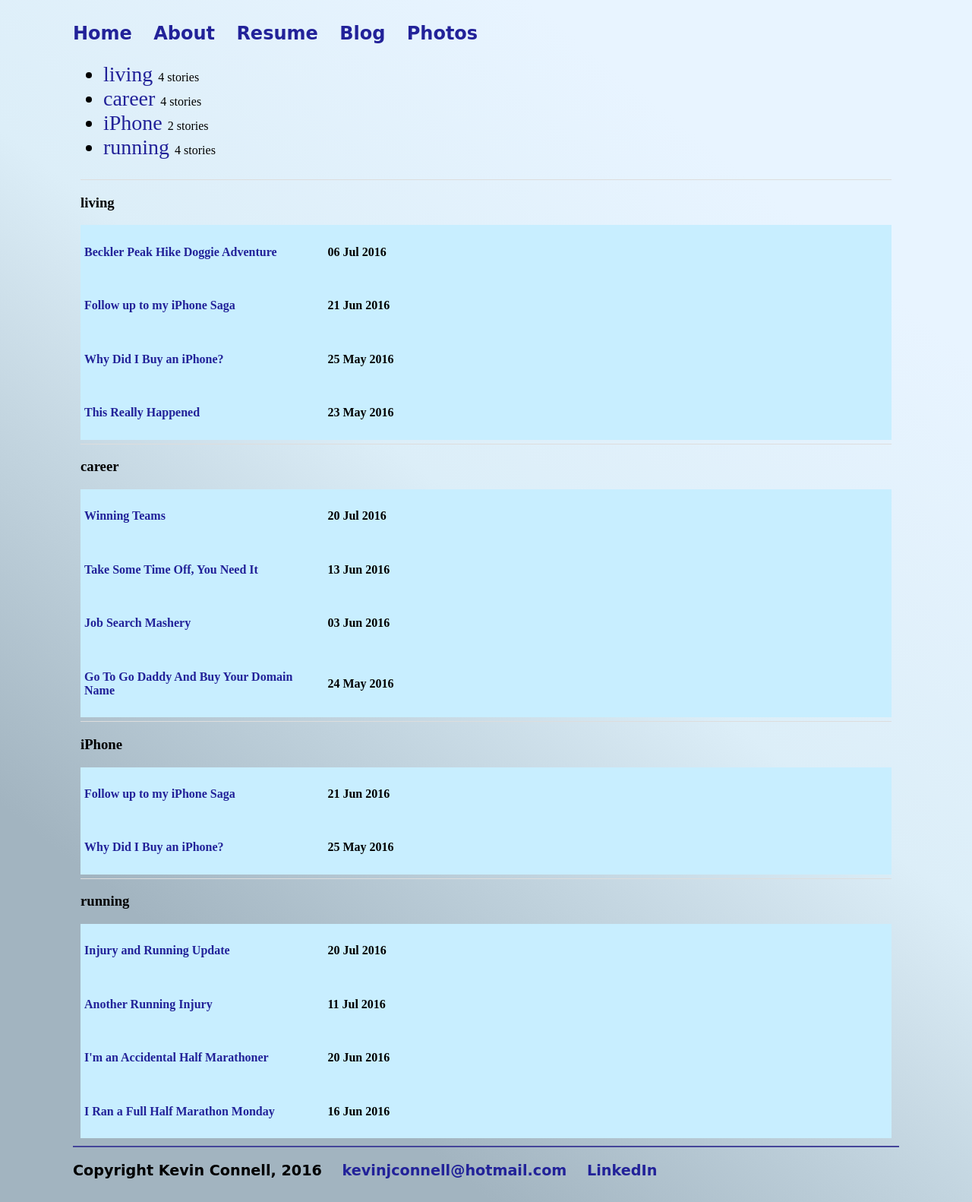
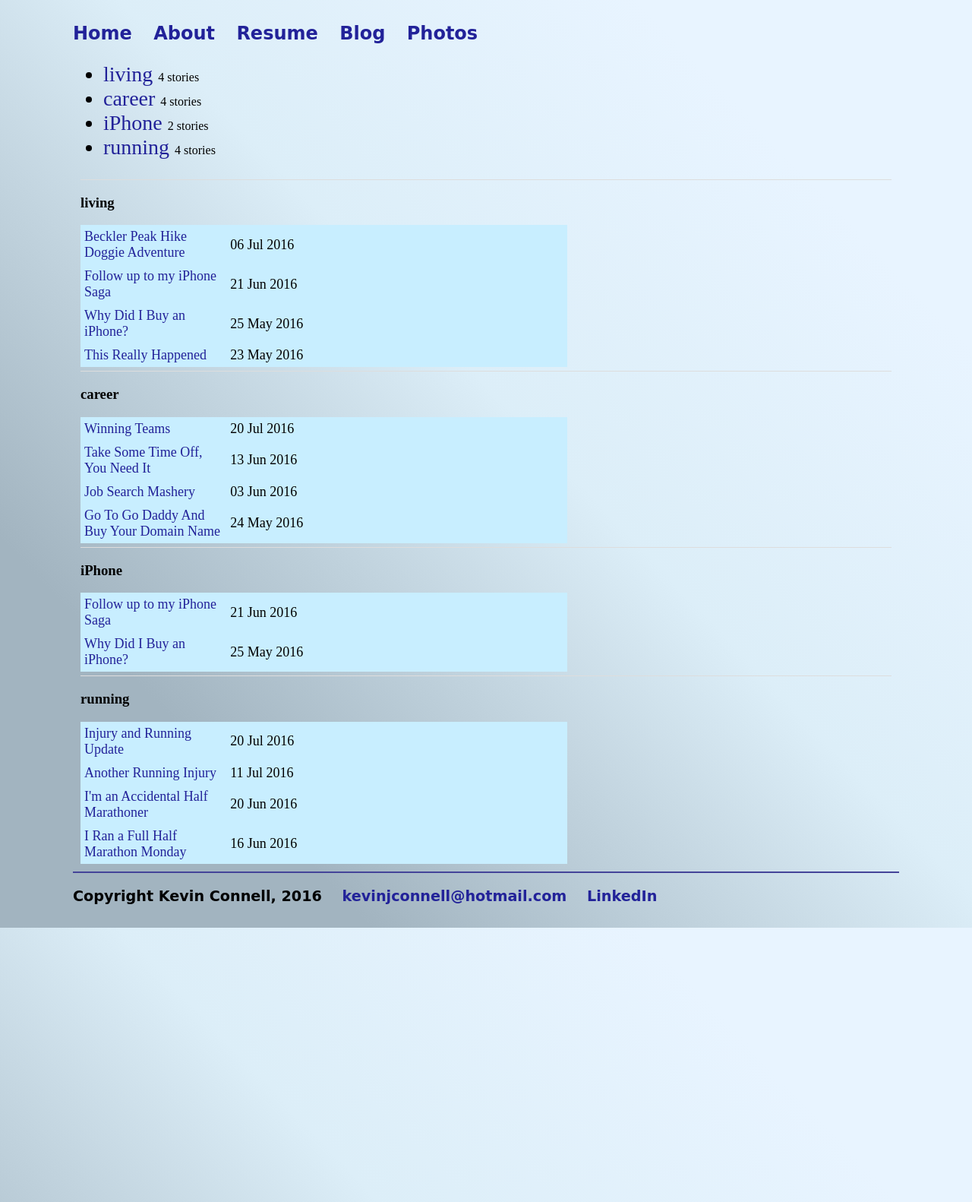
Before and after one commit to mo4dawg/mo4dawg.github.io, a Jekyll site: the page built from tags.html, in a window 1280 px wide. Shown: the whole page at 76% size. Built offline with Jekyll 4.4.1, drawn with Linux system fonts in a browser that asks for light colours.

Commit message:
Update tags.html

```diff
--- a/tags.html
+++ b/tags.html
@@ -20,12 +20,12 @@
     {% capture tag_name %}{{ tag | first }}{% endcapture %}
     <h3 id="#{{ tag_name | slugize }}">{{ tag_name }}</h3>
     <a name="{{ tag_name | slugize }}"></a>
-    <table style="width:100%";background = "transparent";>
+    <table style="width:60%">
       {% for post in site.tags[tag_name] %}
         <tr>
         <article class="archive-item">
-            <td style="width:30%"><h4><a href="{{ root_url }}{{ post.url }}">{{post.title}}</a></h4></td>
-            <td><h4>{{post.date|date_to_string }}</h4></td>
+            <td style="width:30%"><font size = "4"><a href="{{ root_url }}{{ post.url }}">{{post.title}}</a></font></td>
+            <td><font size = "4">{{post.date|date_to_string }}</font></td>
          </article>
         </tr>
       {% endfor %}
```
